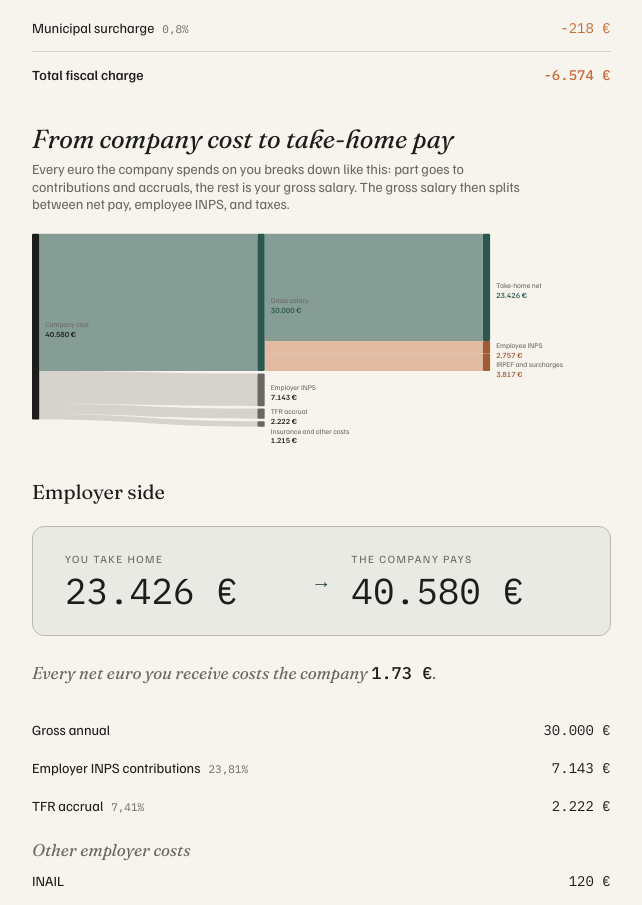
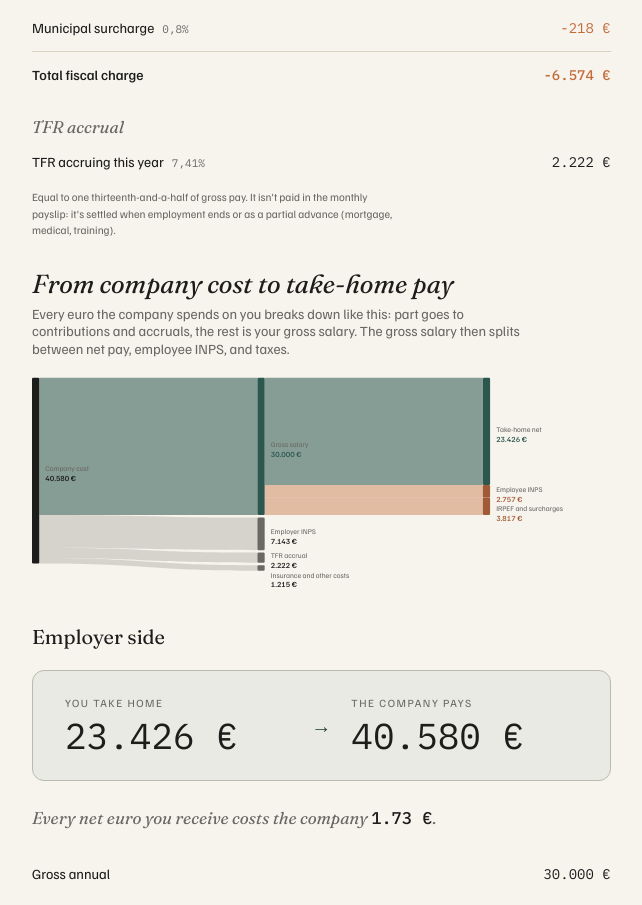
Before and after one commit to stefanovalloncini/quanto-guadagno, a React (Vite) app: page /calcola-stipendio in a window 1280 px wide. Shown: the part 1368-2273 px from the top of the page, without its empty margins (88-730 px from the left). Built offline with nearby package versions, Linux system fonts and the light colour scheme.

Commit message:
feat: show TFR maturando in employee breakdown

```diff
--- a/src/ui/design-system/components.css
+++ b/src/ui/design-system/components.css
@@ -1099,6 +1099,13 @@
   margin-top: var(--space-5);
   margin-bottom: var(--space-2);
 }
+.qg-results-breakdown__note {
+  margin: var(--space-2) 0 0;
+  font-size: var(--text-xs);
+  color: var(--ink-2);
+  max-width: 60ch;
+  line-height: 1.5;
+}
 
 /* EmployerCostView: open-by-default, leads with the net-vs-cost gap */
 .qg-employer {
--- a/src/ui/features/employee-calculator/components/ResultsBreakdown.tsx
+++ b/src/ui/features/employee-calculator/components/ResultsBreakdown.tsx
@@ -160,6 +160,18 @@ export function ResultsBreakdown({ breakdown }: ResultsBreakdownProps) {
           subtract
           total
         />
+
+        <p className="qg-subhead qg-subhead--md qg-results-breakdown__group-label">
+          <FormattedMessage id="employee.breakdown.section.tfr" />
+        </p>
+        <BreakdownRow
+          labelId="employee.breakdown.tfr"
+          amount={breakdown.tfrAnnual}
+          rate={breakdown.tfrRate}
+        />
+        <p className="qg-results-breakdown__note">
+          <FormattedMessage id="employee.breakdown.tfr.note" />
+        </p>
       </div>
     </div>
   );
--- a/src/ui/i18n/messages/en.ts
+++ b/src/ui/i18n/messages/en.ts
@@ -534,6 +534,10 @@ export const en: Record<MessageKey, string> = {
   "employee.breakdown.section.taxes": "Income taxes",
   "employee.breakdown.section.credits": "Credits and bonuses",
   "employee.breakdown.section.pdr": "Performance bonus",
+  "employee.breakdown.section.tfr": "TFR accrual",
+  "employee.breakdown.tfr": "TFR accruing this year",
+  "employee.breakdown.tfr.note":
+    "Equal to one thirteenth-and-a-half of gross pay. It isn't paid in the monthly payslip: it's settled when employment ends or as a partial advance (mortgage, medical, training).",
   "employee.breakdown.taxableIncome": "Taxable income",
   "employee.breakdown.inpsExemption": "2024 contribution exemption",
   "employee.breakdown.madreLavoratrice": "Working mother exemption",
--- a/src/ui/i18n/messages/it.ts
+++ b/src/ui/i18n/messages/it.ts
@@ -541,6 +541,10 @@ export const it = {
   "employee.breakdown.section.taxes": "Imposte sul reddito",
   "employee.breakdown.section.credits": "Crediti e bonus",
   "employee.breakdown.section.pdr": "Premio di risultato",
+  "employee.breakdown.section.tfr": "Accantonamento TFR",
+  "employee.breakdown.tfr": "TFR maturando quest'anno",
+  "employee.breakdown.tfr.note":
+    "Pari a un tredicesimo e mezzo del lordo. Non viene versato in busta paga: si liquida a fine rapporto o in parte come anticipo (mutuo, spese mediche, formazione).",
   "employee.breakdown.taxableIncome": "Reddito imponibile",
   "employee.breakdown.inpsExemption": "Esonero contributivo 2024",
   "employee.breakdown.madreLavoratrice": "Esonero madre lavoratrice",
```
Also changed, not shown: 1 other file (tests, documents, lock files or other folders).
